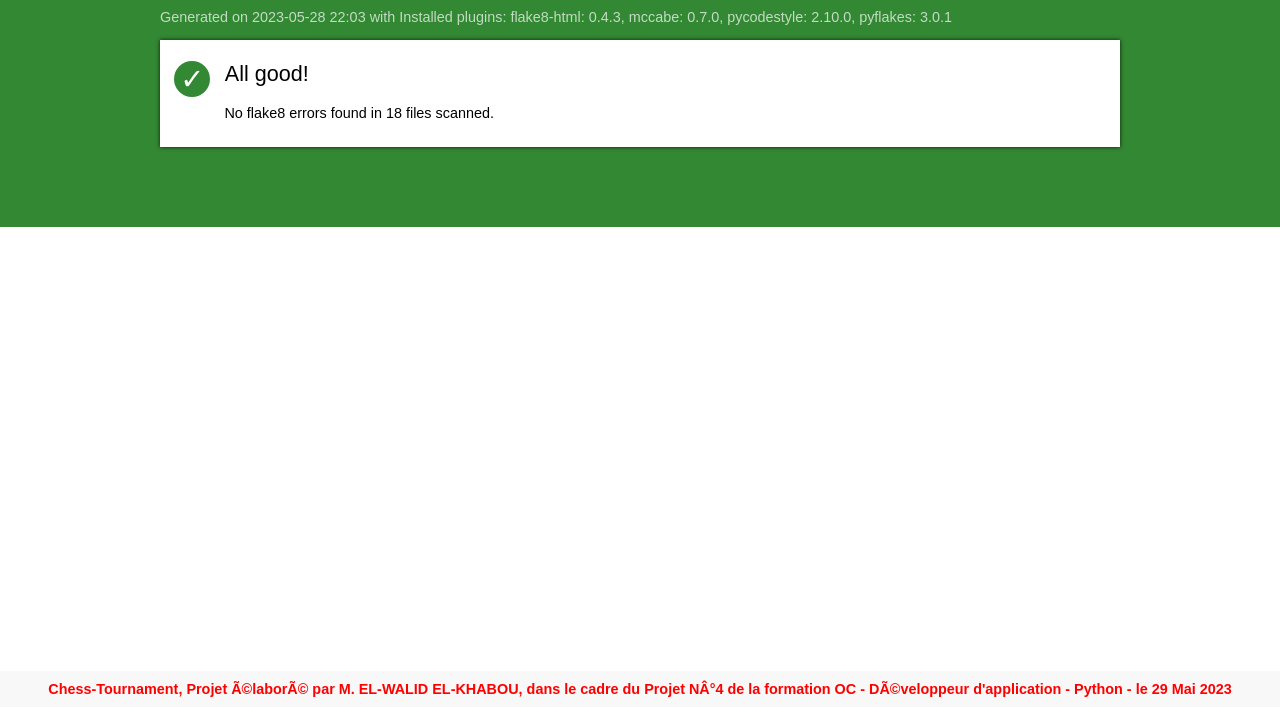
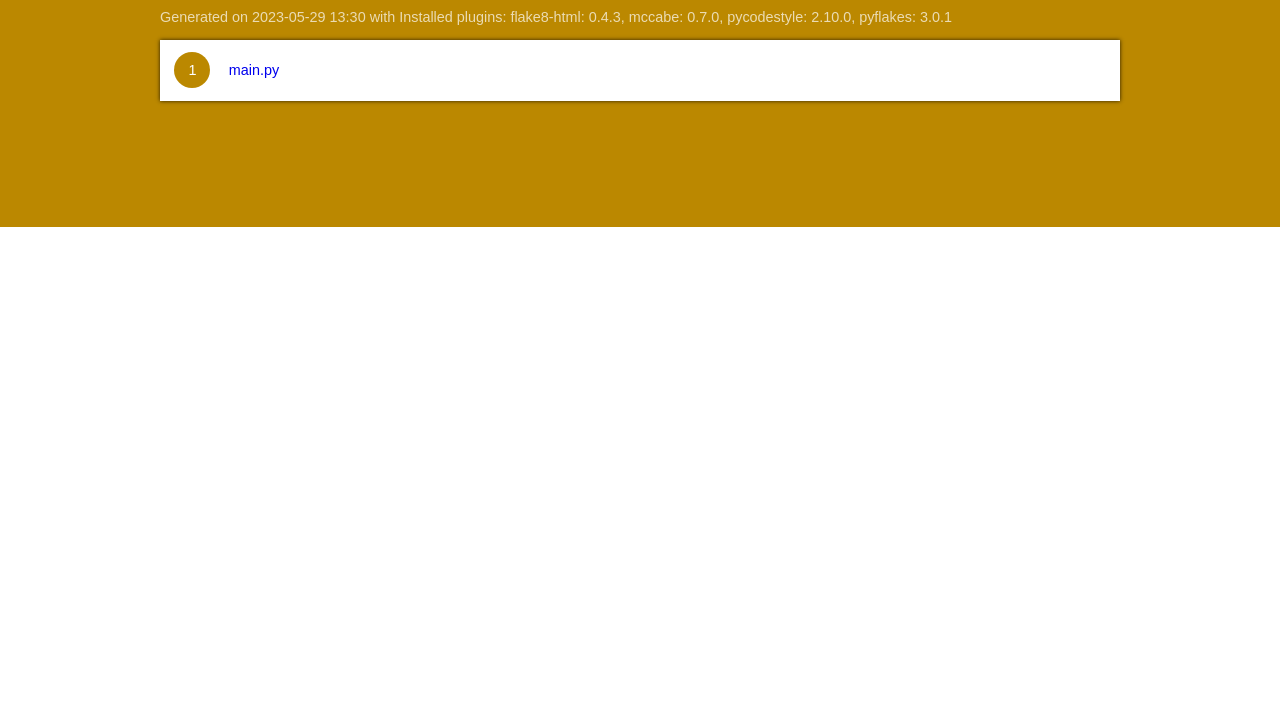
Before and after one commit to waleedos/2023_P4_Chess, a plain HTML site: page flake-report/index.html in a window 1280 px wide. Shown: the part 93-800 px from the top of the page. Drawn offline with Linux system fonts and the light colour scheme.

Commit message:
Mise en erreure expré pour voir si le rapport Flake marche bien

```diff
--- a/flake-report/index.html
+++ b/flake-report/index.html
@@ -6,31 +6,24 @@
       <link rel="stylesheet" href="styles.css">
    </head>
    <body>
-      <div id="masthead" class="sev-4"></div>
+      <div id="masthead" class="sev-2"></div>
       <div id="page">
           <h1>flake8 violations</h1>
-         <p id="versions">Generated on 2023-05-28 22:03
+         <p id="versions">Generated on 2023-05-29 13:30
             with Installed plugins: flake8-html: 0.4.3, mccabe: 0.7.0, pycodestyle: 2.10.0, pyflakes: 3.0.1
          </p>
          <ul id="index">
 
          <li>
-            <div id="all-good">
-               <span class="count sev-4">
-                  <span class="tick">&#x2713;</span>
+            <a href="main.report.html">
+               <span class="count sev-2">
+                  1
                </span>
-               <h2>All good!</h2>
-               <p>No flake8 errors found in 18 files scanned.</p>
-            </div>
+               main.py
+            </a>
          </li>
 
          </ul>
       </div>
-
-      <!-- Ajout du pied de page -->
-      <footer>
-        <p class="footer-text">Chess-Tournament, Projet élaboré par M. EL-WALID EL-KHABOU, dans le cadre du Projet N°4 de la formation OC - Développeur d'application - Python - le 29 Mai 2023</p>
-      </footer>
-
    </body>
 </html>
--- a/flake-report/styles.css
+++ b/flake-report/styles.css
@@ -251,22 +251,6 @@ img {
    vertical-align: -0.35em;
 }
 
-footer {
-   width: 100%;
-   text-align: center;
-   position: fixed;
-   bottom: 0;
-   left: 0;
-   background-color: #f8f8f8;
-   color: red;
-   font-weight: bold;
-   padding: 10px 0;
-}
-
-.footer-text {
-   margin: 0;
-}
-
 pre { line-height: 125%; }
 td.linenos .normal { color: inherit; background-color: transparent; padding-left: 5px; padding-right: 5px; }
 span.linenos { color: inherit; background-color: transparent; padding-left: 5px; padding-right: 5px; }
```
Also changed, not shown: requirements.txt, 11 other files.
